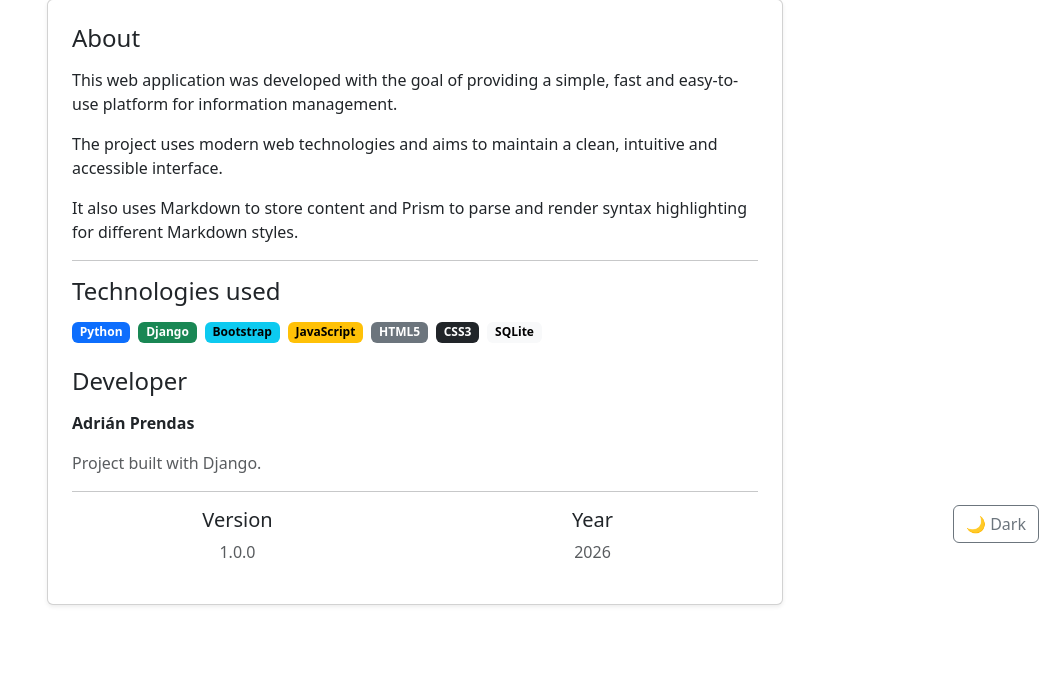
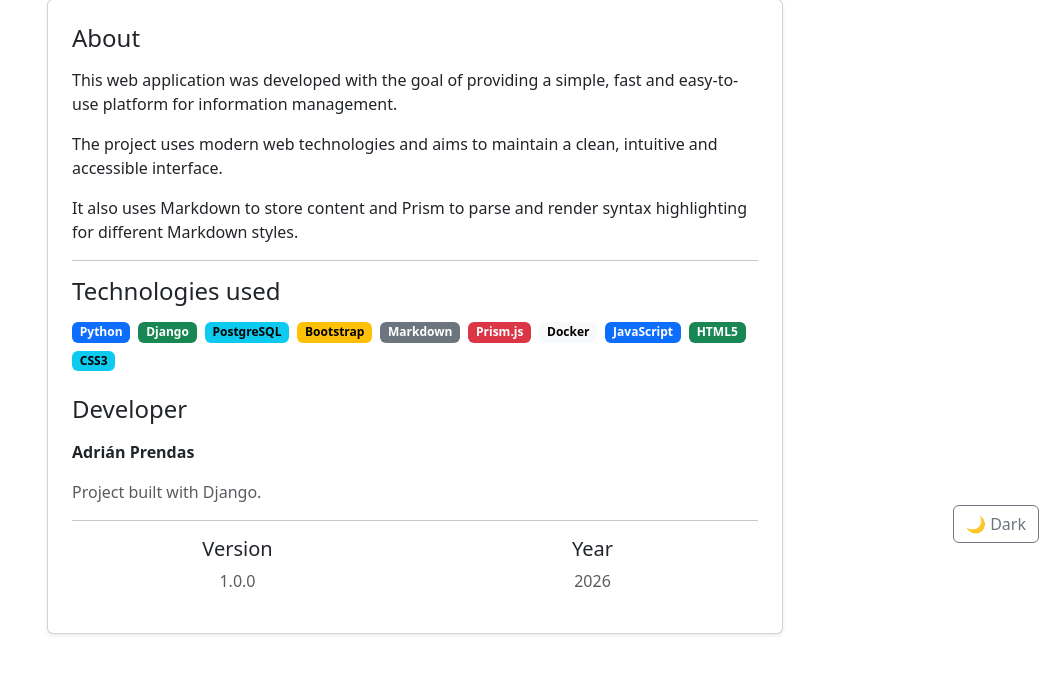
Before and after one commit to prendas-adrian/blog, a Django app: page /about/ in a window 1280 px wide. Shown: the part 241-915 px from the top of the page, without its empty margins (225-1280 px from the left). Before the commit the page ends 847 px from the top, so only its background shows below. Run offline with Django 5.2, Linux system fonts and the light colour scheme; parts of the project's set-up code (start-up, migrations or seed data) failed here and were passed over.

Commit message:
about technologies change

```diff
--- a/blog/templates/about.html
+++ b/blog/templates/about.html
@@ -42,11 +42,14 @@
                     <div class="d-flex flex-wrap gap-2 mb-4">
                         <span class="badge text-bg-primary">Python</span>
                         <span class="badge text-bg-success">Django</span>
-                        <span class="badge text-bg-info">Bootstrap</span>
-                        <span class="badge text-bg-warning">JavaScript</span>
-                        <span class="badge text-bg-secondary">HTML5</span>
-                        <span class="badge text-bg-dark">CSS3</span>
-                        <span class="badge text-bg-light">SQLite</span>
+                        <span class="badge text-bg-info">PostgreSQL</span>
+                        <span class="badge text-bg-warning">Bootstrap</span>
+                        <span class="badge text-bg-secondary">Markdown</span>
+                        <span class="badge text-bg-danger">Prism.js</span>
+                        <span class="badge text-bg-light">Docker</span>
+                        <span class="badge text-bg-primary">JavaScript</span>
+                        <span class="badge text-bg-success">HTML5</span>
+                        <span class="badge text-bg-info">CSS3</span>
                     </div>
 
                     <h2 class="h4 mb-3">Developer</h2>
```
